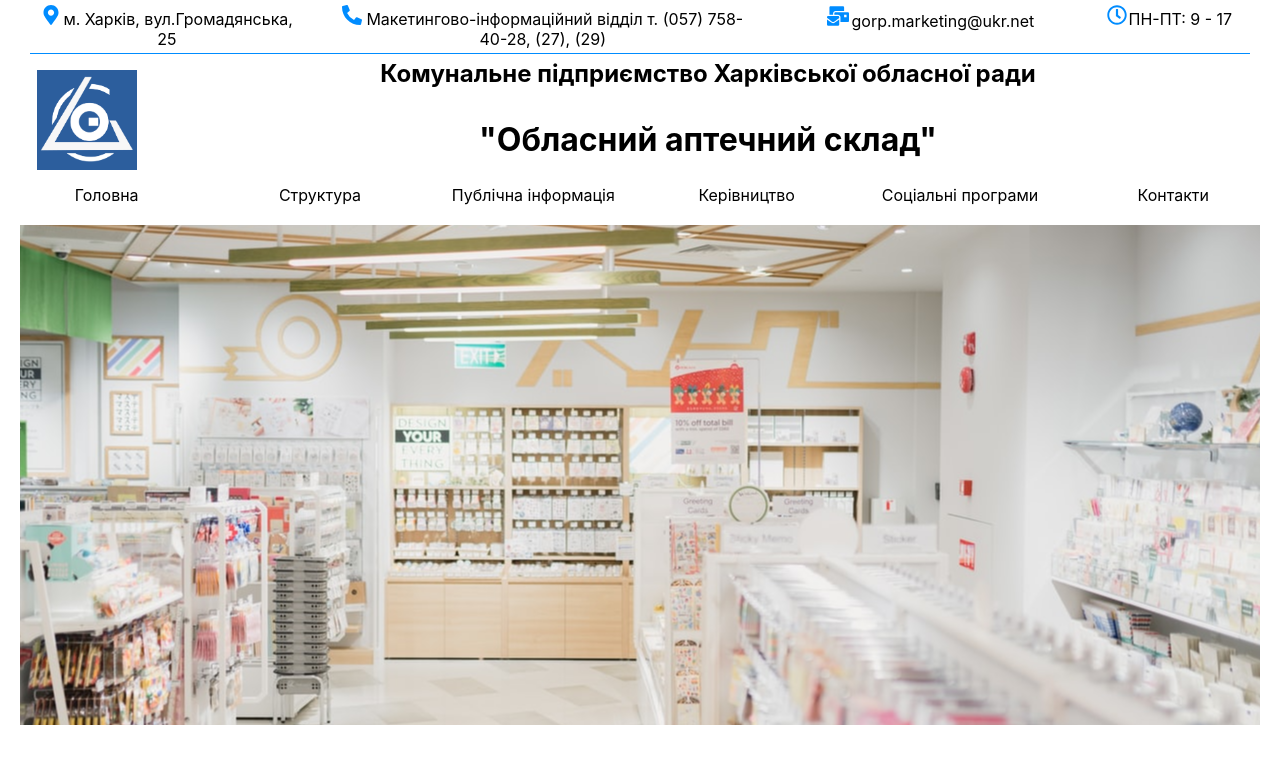
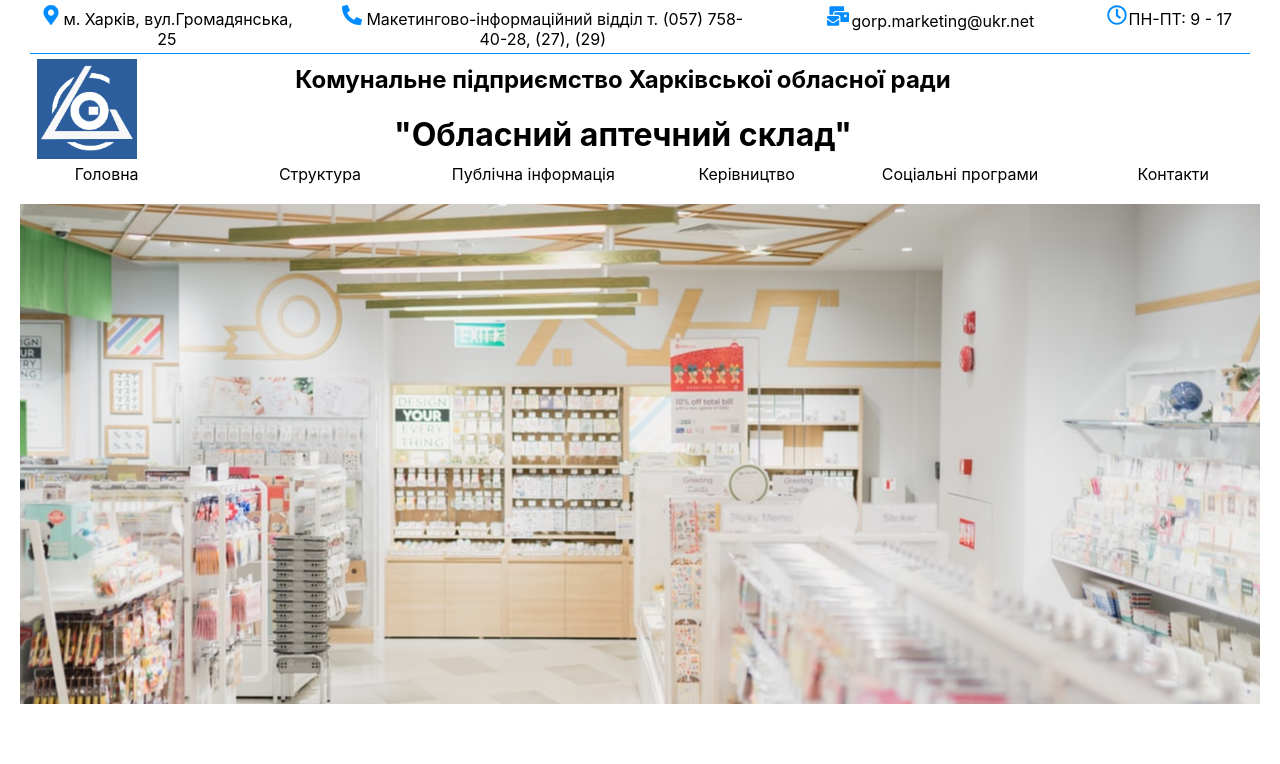
Before and after one commit to DimerDev/OAS, a React (Create React App) app: page / in a window 1280 px wide. Shown: the top 764 px of the page. Built offline with nearby package versions, Linux system fonts and the light colour scheme.

Commit message:
install react-router-dom

```diff
--- a/package.json
+++ b/package.json
@@ -9,6 +9,7 @@
     "react": "^16.13.1",
     "react-dom": "^16.13.1",
     "react-icons": "^3.11.0",
+    "react-router-dom": "^5.2.0",
     "react-scripts": "3.4.3"
   },
   "scripts": {
--- a/src/components/Header/NavBar/NavBar.module.css
+++ b/src/components/Header/NavBar/NavBar.module.css
@@ -20,8 +20,9 @@
    margin-left: 25%;;
 }
 
-.img h2 {
-   margin: 0;
+
+.img h2, .img h1 {
+   margin: 0 15% 0 0;
 }
 
 .navItem {
```
Also changed, not shown: 1 other file (tests, documents, lock files or other folders).
